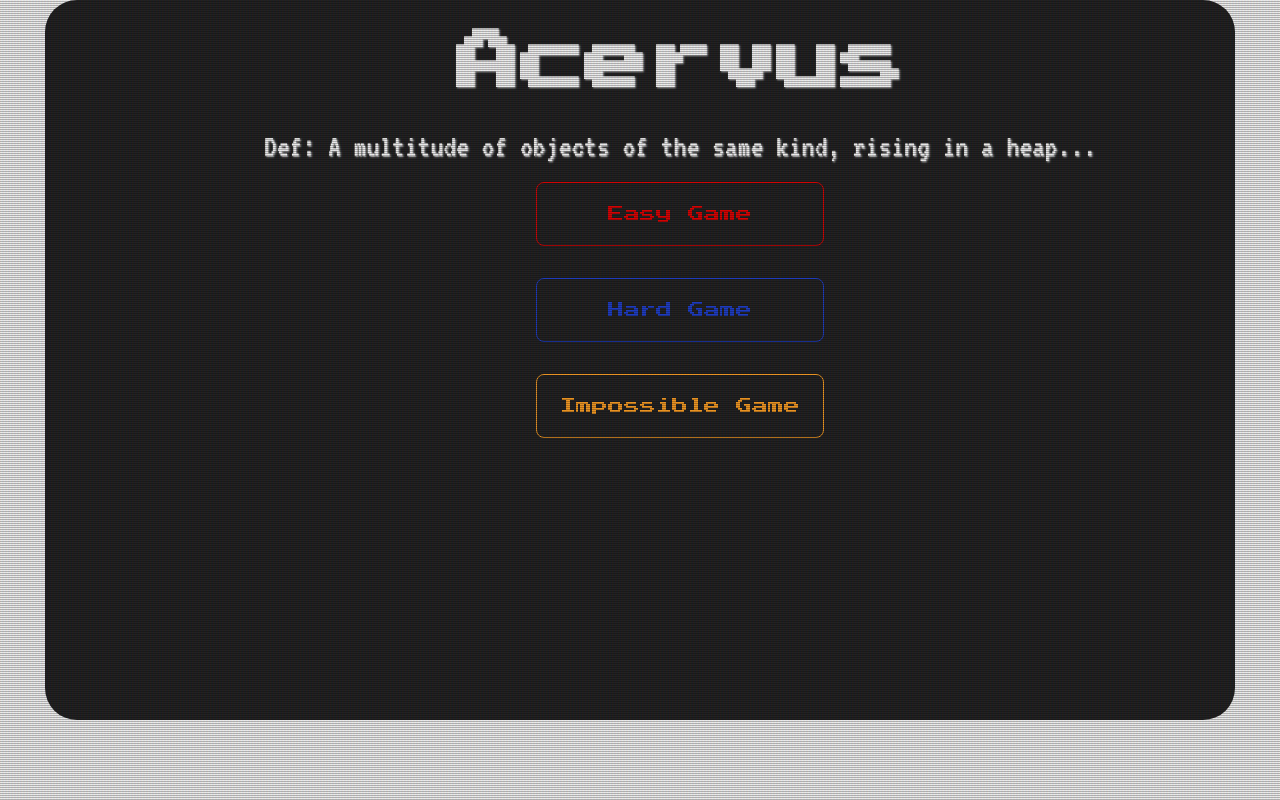
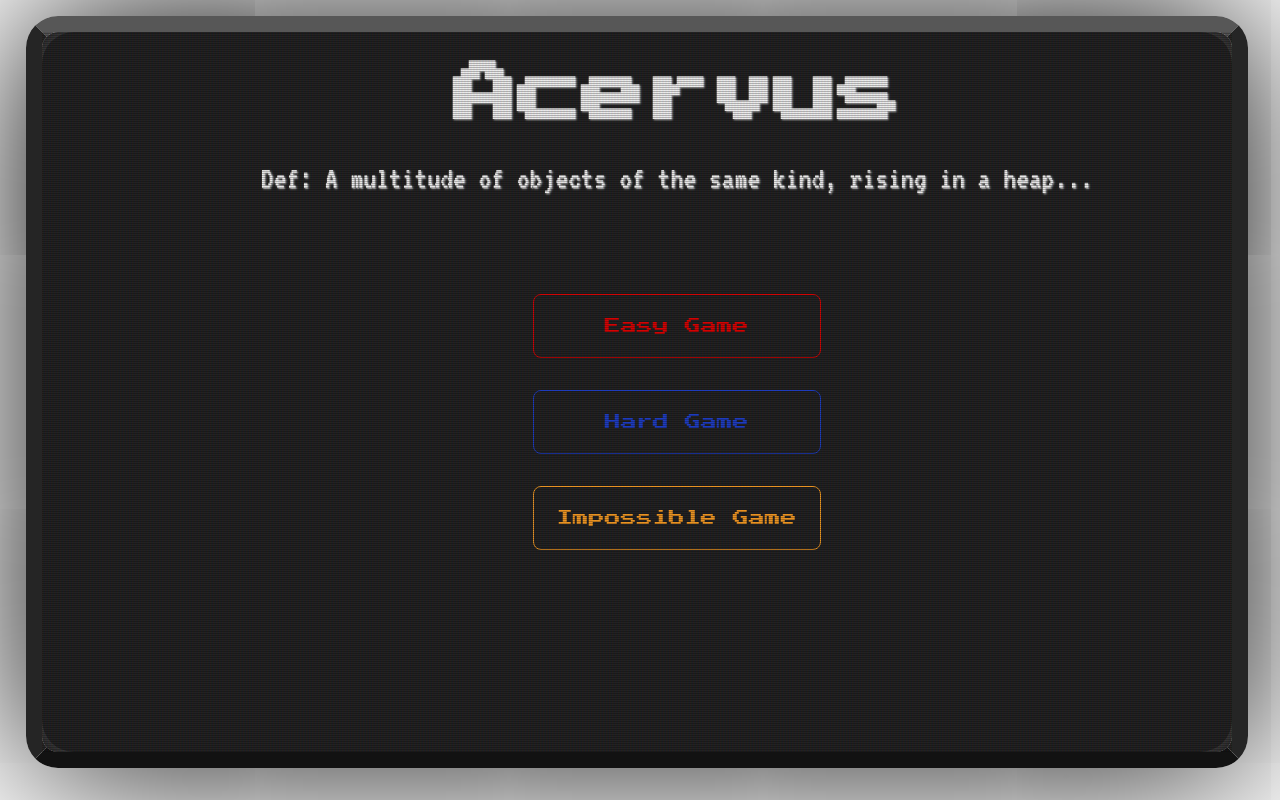
Before and after one commit to DanBurbach/Acervus_Game, a React (Create React App) app: page / in a window 1280 px wide. Built offline with nearby package versions, Linux system fonts and the light colour scheme.

Commit message:
update Home Screen to have monitor appear to wrap around scene view of game selection screen, will use on all following screens or where applicable.

```diff
--- a/src/components/Title/index.jsx
+++ b/src/components/Title/index.jsx
@@ -26,6 +26,7 @@ class Title extends Component {
 
   render() {
       return (
+        <div className="frame">
           <div className="crt">
             <div className="title_main_container">
               <ul>
@@ -38,6 +39,8 @@ class Title extends Component {
                     heap...
                   </div>
                 </ol>
+                <br/>
+                <br/>
                 <ol>
                   <button className="title_easy_game" onClick={this.easyGame}>
                     Easy Game
@@ -49,14 +52,15 @@ class Title extends Component {
                   </button>
                 </ol>
                 <ol>
-                <button className="title_impossible_game"
+                  <button
+                    className="title_impossible_game"
                     onClick={this.impossibleGame}
                   >
-                  <div className='glitch'>
-                  Impossible Game</div>
+                    <div className="glitch">Impossible Game</div>
                   </button>
                 </ol>
               </ul>
+            </div>
           </div>
         </div>
       );
```
Lines whose indentation alone changed are shown as unchanged.
